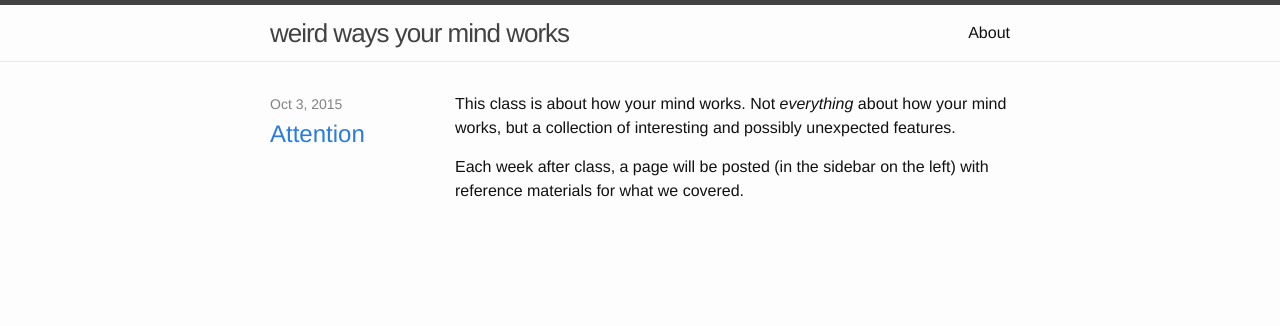
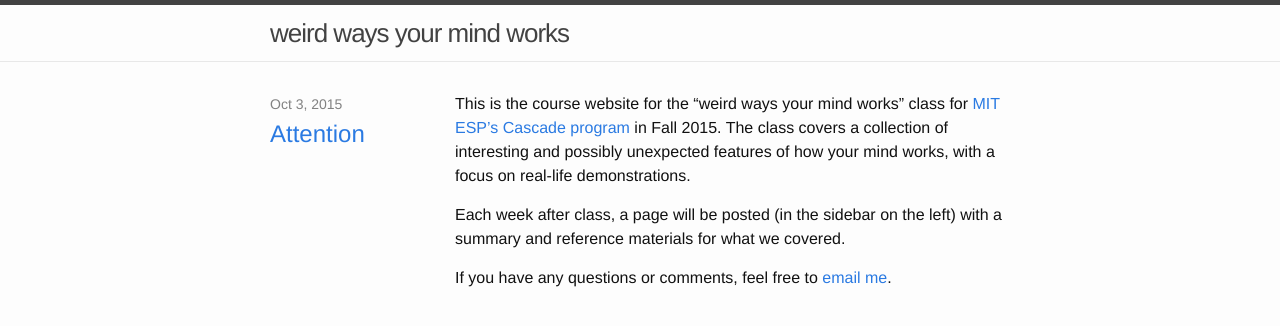
Before and after one commit to akenney/mind-cascade, a Jekyll site: the page built from index.html, in a window 1280 px wide. Shown: the top 326 px of the page. Built offline with Jekyll 4.4.1, drawn with Linux system fonts in a browser that asks for light colours.

Commit message:
combine 'About' page into homepage

```diff
--- a/_includes/header.html
+++ b/_includes/header.html
@@ -3,15 +3,6 @@
   <div class="wrapper">
 
     <a class="site-title" href="{{ site.baseurl }}/">{{ site.title }}</a>
-
-    <nav class="site-nav">
-      <a href="#" class="menu-icon">
-        <svg viewBox="0 0 18 15">
-          <path fill="#424242" d="M18,1.484c0,0.82-0.665,1.484-1.484,1.484H1.484C0.665,2.969,0,2.304,0,1.484l0,0C0,0.665,0.665,0,1.484,0 h15.031C17.335,0,18,0.665,18,1.484L18,1.484z"/>
-          <path fill="#424242" d="M18,7.516C18,8.335,17.335,9,16.516,9H1.484C0.665,9,0,8.335,0,7.516l0,0c0-0.82,0.665-1.484,1.484-1.484 h15.031C17.335,6.031,18,6.696,18,7.516L18,7.516z"/>
-          <path fill="#424242" d="M18,13.516C18,14.335,17.335,15,16.516,15H1.484C0.665,15,0,14.335,0,13.516l0,0 c0-0.82,0.665-1.484,1.484-1.484h15.031C17.335,12.031,18,12.696,18,13.516L18,13.516z"/>
-        </svg>
-      </a>
 
       <div class="trigger">
         {% for page in site.pages %}
--- a/_includes/overview.md
+++ b/_includes/overview.md
@@ -1,3 +1,5 @@
-This class is about how your mind works.  Not *everything* about how your mind works, but a collection of interesting and possibly unexpected features.
+This is the course website for the "weird ways your mind works" class for [MIT ESP's Cascade program](https://esp.mit.edu/learn/Cascade/index.html) in Fall 2015.  The class covers a collection of interesting and possibly unexpected features of how your mind works, with a focus on real-life demonstrations.
 
-Each week after class, a page will be posted (in the sidebar on the left) with reference materials for what we covered.
+Each week after class, a page will be posted (in the sidebar on the left) with a summary and reference materials for what we covered.
+
+If you have any questions or comments, feel free to <a href="mailto: akenney@alum.mit.edu">email me</a>.
```
Also changed, not shown: about.md (deleted, +0 -10 lines).
